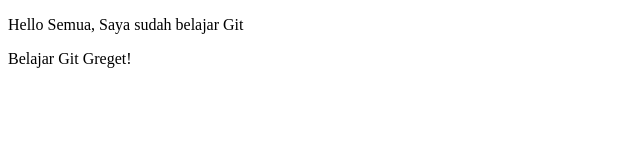
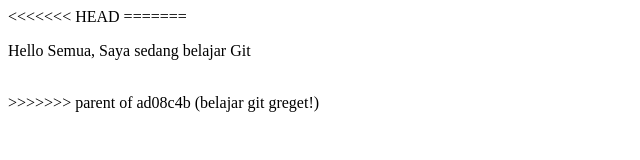
Before and after one commit to ardiana-j/belajar-git, a plain HTML site: page index.html in a window 1280 px wide. Shown: the whole page, without its empty margins (0-640 px from the left). Drawn offline with Linux system fonts and the light colour scheme.

Commit message:
tambah br

```diff
--- a/index.html
+++ b/index.html
@@ -1,3 +1,5 @@
+<<<<<<< HEAD
+=======
 <!DOCTYPE html>
 <html>
     <head>
@@ -5,7 +7,8 @@
         <title>Belajar Git - Project 01</title>
     </head>
     <body>
-        <p>Hello Semua, Saya sudah belajar Git</p>
-        <p>Belajar Git Greget!</p>
+        <p>Hello Semua, Saya sedang belajar Git</p>
+        <br>
     </body>
 </html>
+>>>>>>> parent of ad08c4b (belajar git greget!)
```
